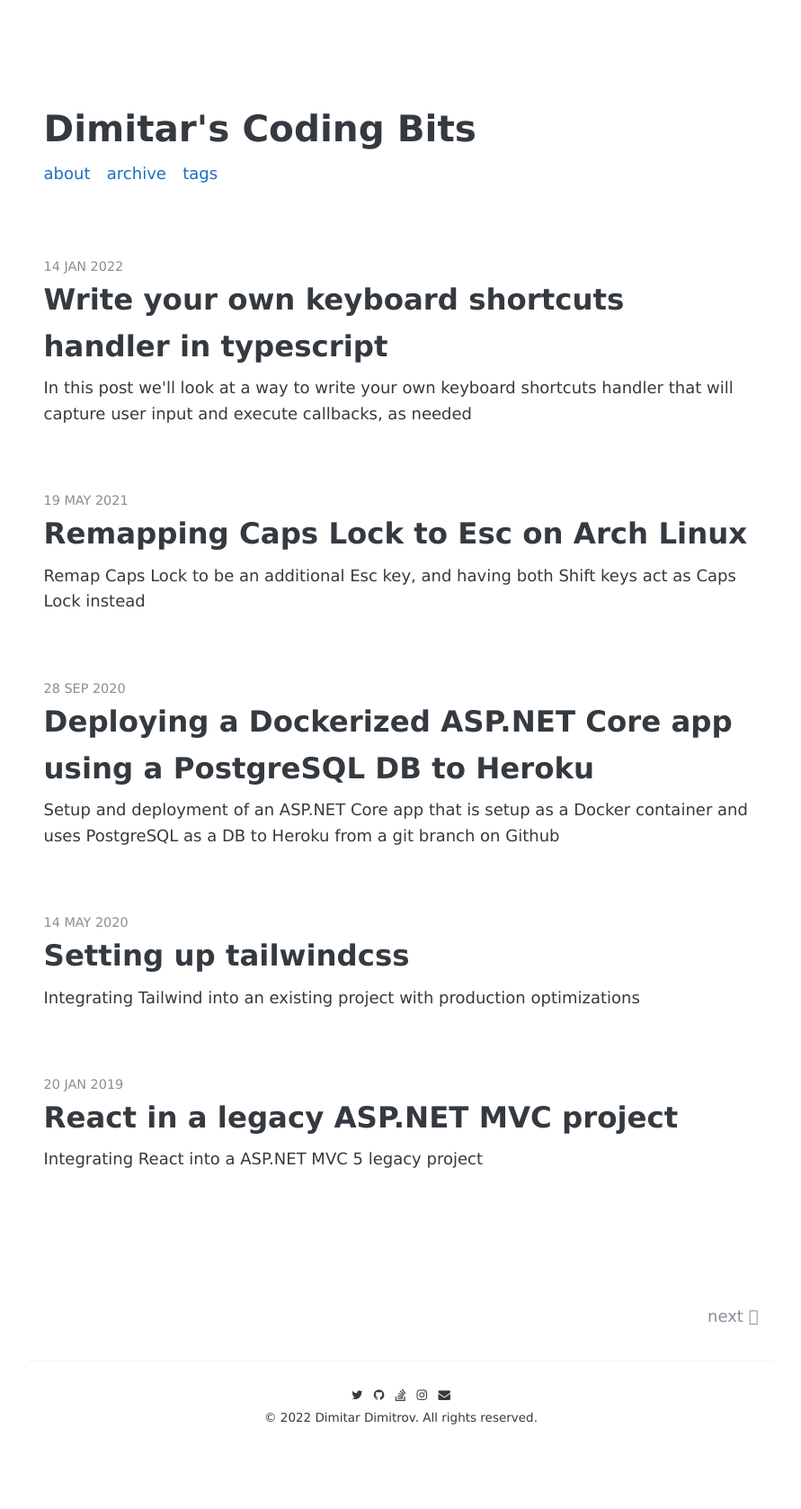
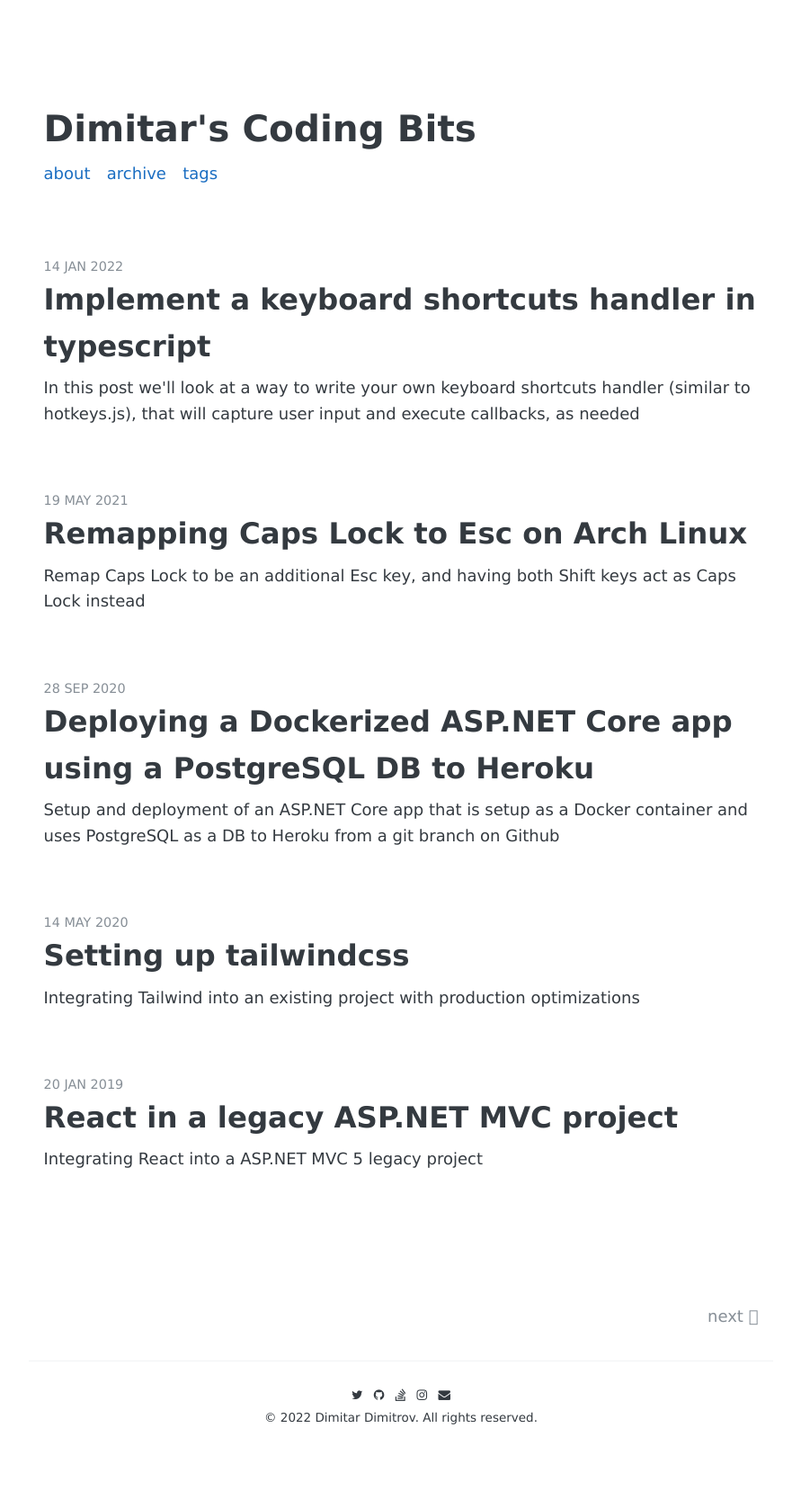
Before and after one commit to n1ghtmare/n1ghtmare.github.io, a Jekyll site: the page built from index.html, in a window 1280 px wide. Shown: the whole page at 90% size, without its empty margins (194-1085 px from the left). Built offline with Jekyll 4.4.1, drawn with Linux system fonts in a browser that asks for light colours; some web fonts are replaced; the list of posts is cut into pages by our own code.

Commit message:
renamed the last blog post, and fixed some typos

```diff
--- a/_posts/2022-01-14-write-your-own-keyboard-shortcuts-handler-in-typescript.md
+++ b/_posts/2022-01-14-implement-a-keyboard-shortcuts-handler-in-typescript.md
@@ -1,7 +1,7 @@
 ---
 layout: post
-title: "Write your own keyboard shortcuts handler in typescript"
-description: "In this post we'll look at a way to write your own keyboard shortcuts handler that will capture user input and execute callbacks, as needed"
+title: "Implement a keyboard shortcuts handler in typescript"
+description: "In this post we'll look at a way to write your own keyboard shortcuts handler (similar to hotkeys.js), that will capture user input and execute callbacks, as needed"
 date: 2022-01-14
 tags: [programming, typescript, javascript, tutorial]
 comments: false
```
Also changed, not shown: other parts of _posts/2022-01-14-implement-a-keyboard-shortcuts-handler-in-typescript.md (+1 -1 lines).
